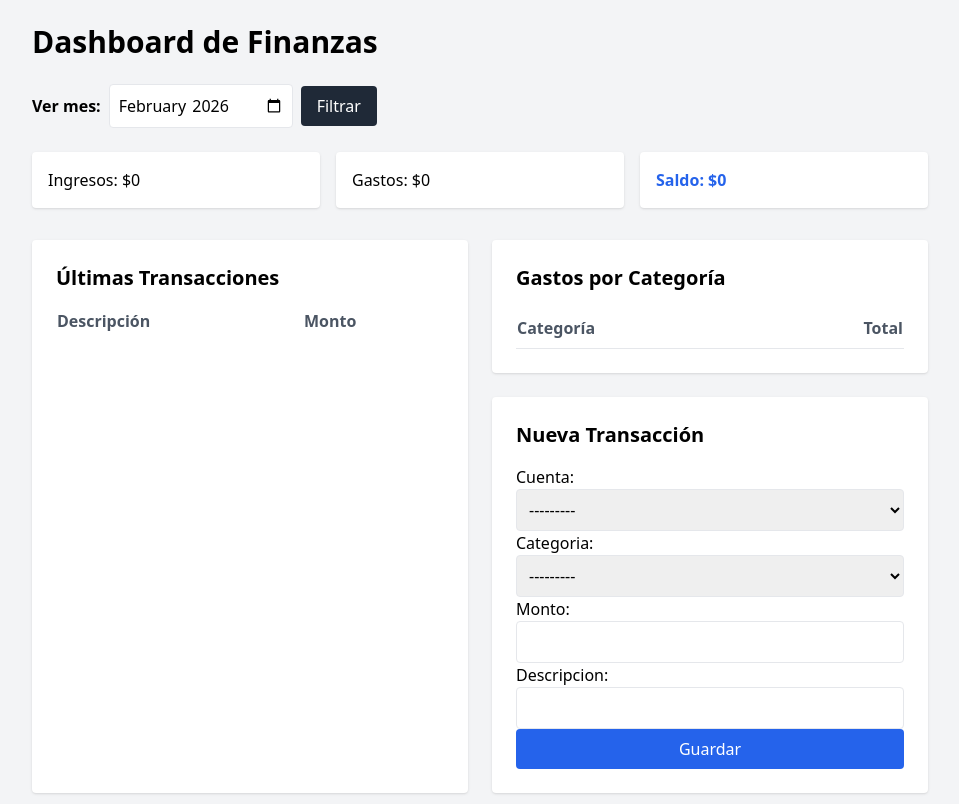
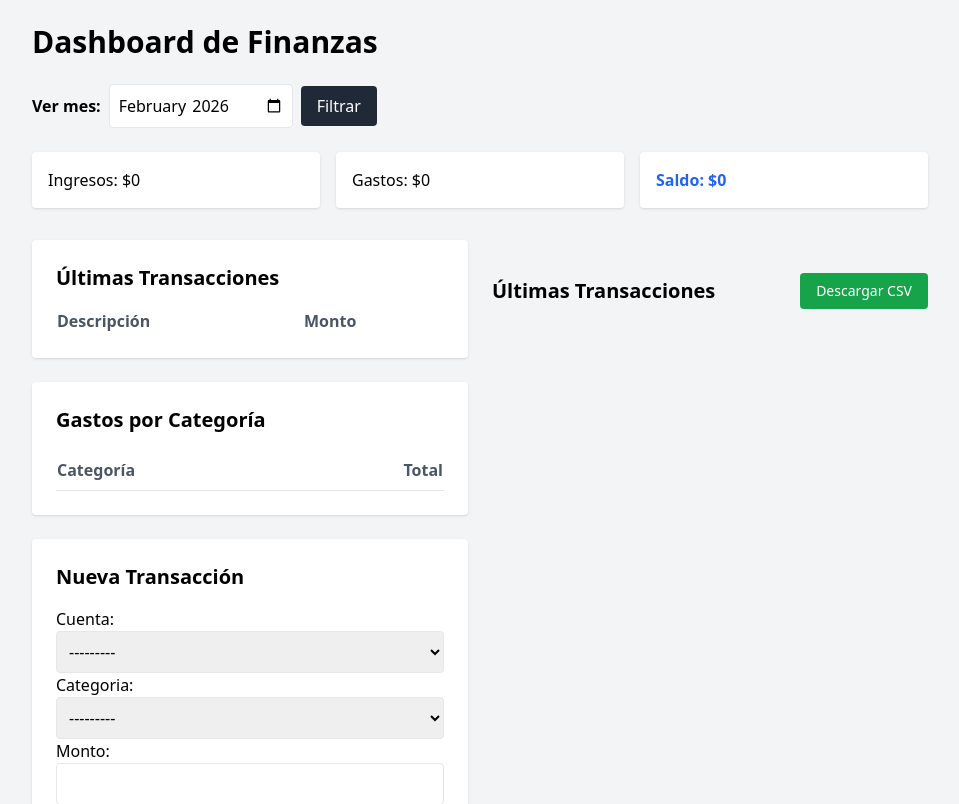
Before and after one commit to ShadowRoot07/core_finanzas-Django, a Django app: page / in a window 1280 px wide. Shown: the top 804 px of the page, without its empty margins (160-1119 px from the left). Run offline with Django 5.2, Linux system fonts and the light colour scheme; data that the repository does not hold is empty; some libraries are stand-ins or nearby versions.

Commit message:
fix: Create a CSV export function; create a view that converts query data to downloadable .csv format

```diff
--- a/finanzas/templates/finanzas/dashboard.html
+++ b/finanzas/templates/finanzas/dashboard.html
@@ -30,6 +30,14 @@
         </table>
     </div>
 
+<div class="flex justify-between items-center mb-4">
+    <h2 class="text-xl font-bold">Últimas Transacciones</h2>
+    <a href="{% url 'exportar_csv' %}" class="bg-green-600 text-white px-4 py-2 rounded text-sm hover:bg-green-700">
+        Descargar CSV
+    </a>
+</div>
+
+
     <div class="space-y-6">
         <div class="bg-white p-6 rounded shadow">
             <h2 class="text-xl mb-4 font-bold">Gastos por Categoría</h2>
@@ -53,6 +61,8 @@
         </div>
     </div>
 </div>
+
+
 <script src="https://cdn.jsdelivr.net/npm/chart.js"></script>
 
 <div class="bg-white p-6 rounded shadow mt-6">
--- a/finanzas/urls.py
+++ b/finanzas/urls.py
@@ -3,4 +3,5 @@ from . import views
 
 urlpatterns = [
     path('', views.dashboard, name='dashboard'),
+    path('exportar-csv/', views.exportar_csv, name='exportar_csv'),
 ]
--- a/finanzas/views.py
+++ b/finanzas/views.py
@@ -1,29 +1,32 @@
+import json
+import csv
 from django.shortcuts import render, redirect
-from django.db.models import Sum # Necesitas esto para el Sum en la vista
+from django.db.models import Sum
+from django.http import HttpResponse
+from django.utils import timezone
 from .models import Transaccion
 from .forms import TransaccionForm
 from .services import calcular_resumen_financiero, get_gastos_por_categoria
-import json
-from django.utils import timezone
 
 def dashboard(request):
-    # 1. Obtener mes/año del GET o usar el actual
+    # 1. Obtener mes/año del filtro o usar el actual
     mes_seleccionado = request.GET.get('mes', timezone.now().strftime('%Y-%m'))
     anio, mes = map(int, mes_seleccionado.split('-'))
 
-    # 2. Llamar a las funciones pasando los parámetros necesarios
+    # 2. Lógica de cálculo y transacciones filtradas
     resumen = calcular_resumen_financiero(anio, mes)
     transacciones = Transaccion.objects.filter(fecha__year=anio, fecha__month=mes).order_by('-fecha')[:10]
 
+    # 3. Manejo del formulario
     if request.method == 'POST':
         form = TransaccionForm(request.POST)
         if form.is_valid():
             form.save()
-            return redirect(f'/?mes={mes_seleccionado}') # Mantenemos el filtro tras guardar
+            return redirect(f'/?mes={mes_seleccionado}')
     else:
         form = TransaccionForm()
 
-    # 3. Datos para la gráfica (filtrados)
+    # 4. Datos para la gráfica (filtrados)
     gastos_data = Transaccion.objects.filter(categoria__tipo='G', fecha__year=anio, fecha__month=mes) \
         .values('categoria__nombre') \
         .annotate(total=Sum('monto'))
@@ -31,14 +34,35 @@ def dashboard(request):
     nombres_categorias = [item['categoria__nombre'] for item in gastos_data]
     totales_categorias = [float(item['total']) for item in gastos_data]
 
+    # 5. Preparar contexto
     context = {
         'resumen': resumen,
         'transacciones': transacciones,
         'gastos_por_categoria': gastos_data,
         'form': form,
+        'mes_actual': mes_seleccionado,
         'nombres_categorias': json.dumps(nombres_categorias),
         'totales_categorias': json.dumps(totales_categorias),
-        'mes_actual': mes_seleccionado, # Para que el input de fecha recuerde qué elegiste
     }
 
     return render(request, 'finanzas/dashboard.html', context)
+
+def exportar_csv(request):
+    """
+    Genera un archivo CSV con todas las transacciones.
+    """
+    response = HttpResponse(content_type='text/csv')
+    response['Content-Disposition'] = 'attachment; filename="transacciones.csv"'
+
+    writer = csv.writer(response)
+    writer.writerow(['Descripcion', 'Monto', 'Fecha', 'Categoria'])
+
+    # Obtenemos los datos ordenados
+    transacciones = Transaccion.objects.all().values_list(
+        'descripcion', 'monto', 'fecha', 'categoria__nombre'
+    )
+
+    for transaccion in transacciones:
+        writer.writerow(transaccion)
+
+    return response
```
